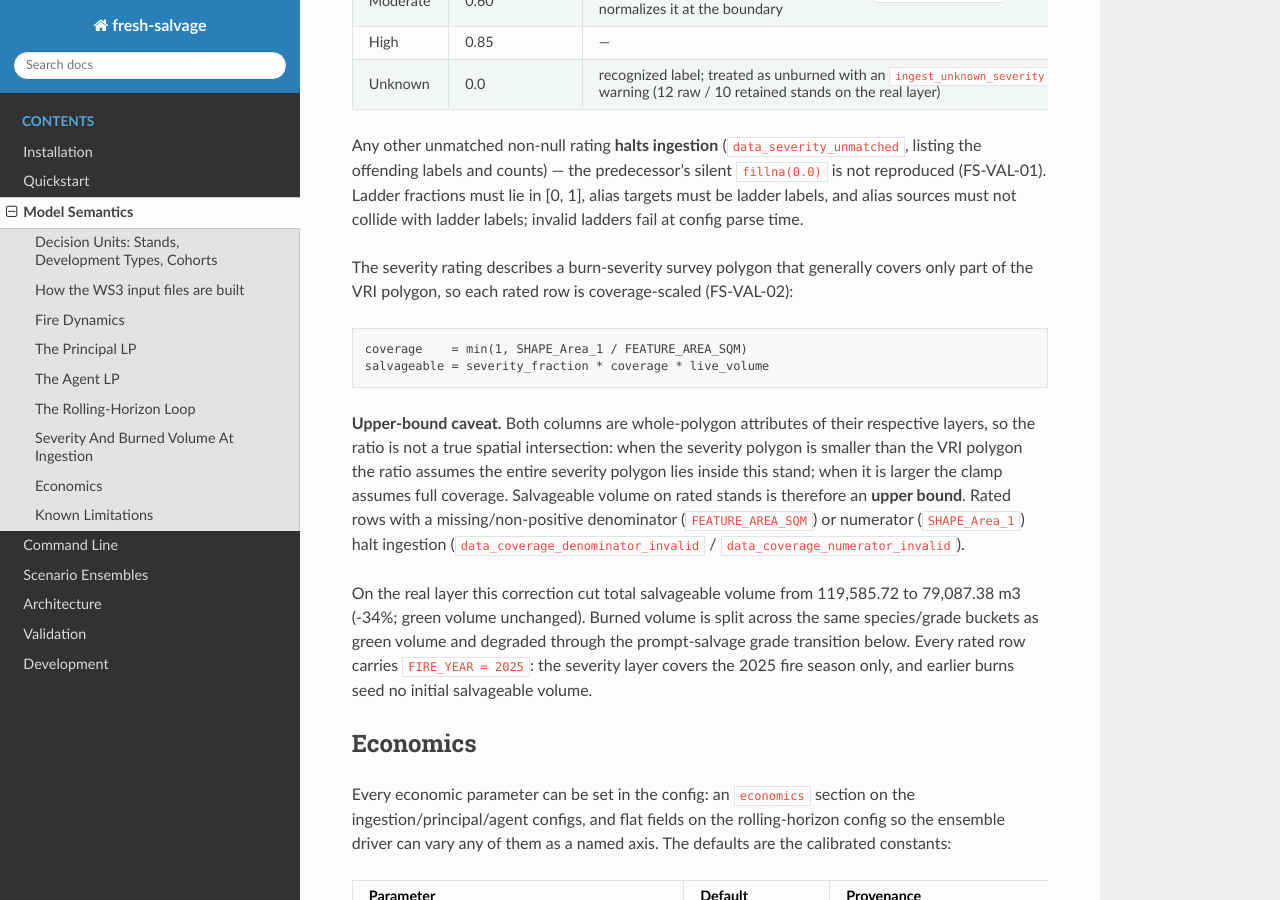
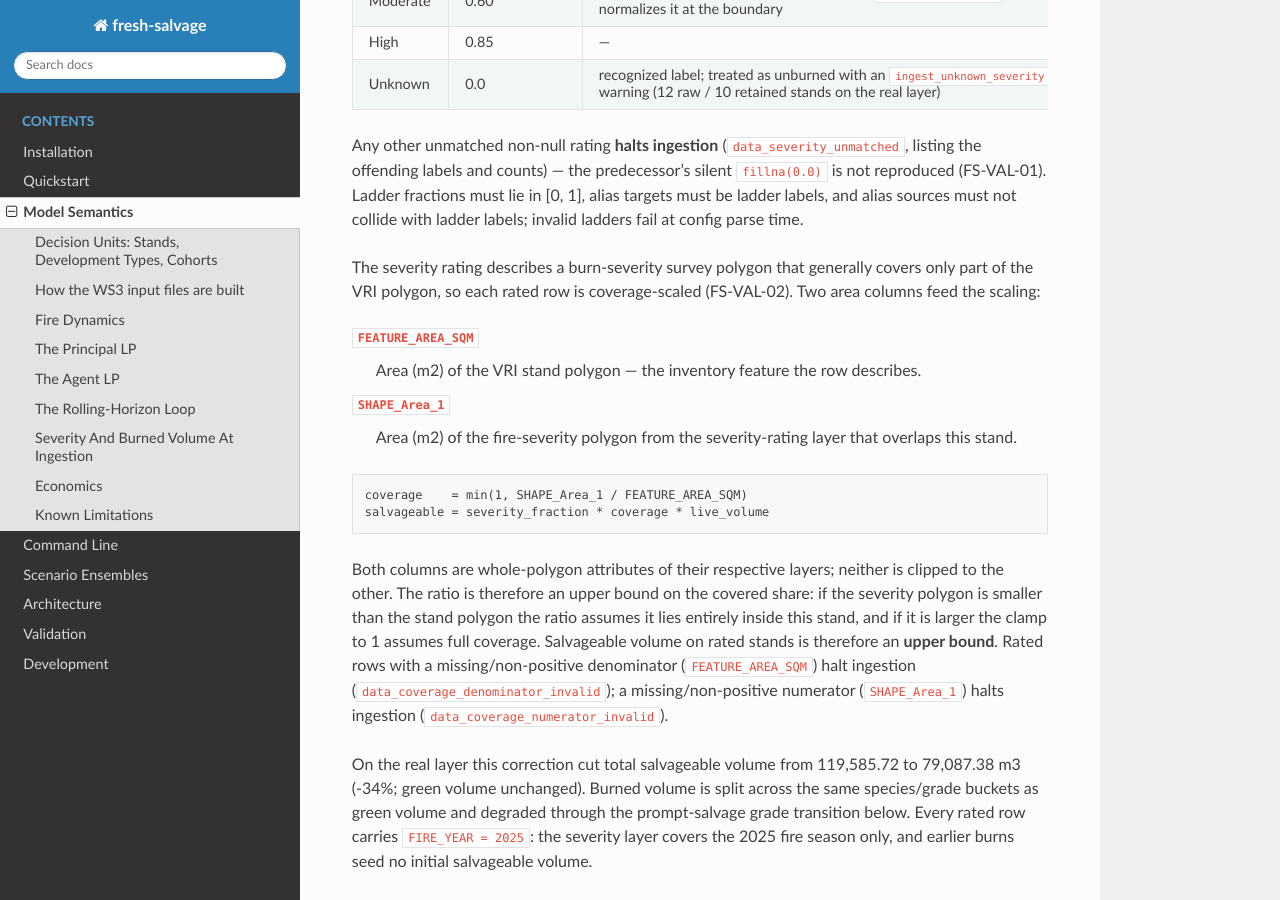
Before and after one commit to UBC-FRESH/fresh-salvage, a Sphinx documentation site: the page built from docs/model_semantics.rst, in a window 1280 px wide and 900 px high, scrolled down 6631 px. Built offline with Sphinx 7.4.7 and the Read the Docs theme 3.1.0, drawn with Linux system fonts in a browser that asks for light colours.

Commit message:
Docs: explain coverage-quotient columns at first use (model semantics)

```diff
--- a/docs/model_semantics.rst
+++ b/docs/model_semantics.rst
@@ -380,21 +380,30 @@ parse time.
 
 The severity rating describes a burn-severity survey polygon that generally
 covers only part of the VRI polygon, so each rated row is coverage-scaled
-(FS-VAL-02):
+(FS-VAL-02). Two area columns feed the scaling:
+
+``FEATURE_AREA_SQM``
+   Area (m2) of the VRI stand polygon — the inventory feature the row
+   describes.
+
+``SHAPE_Area_1``
+   Area (m2) of the fire-severity polygon from the severity-rating layer
+   that overlaps this stand.
 
 .. code-block:: text
 
    coverage    = min(1, SHAPE_Area_1 / FEATURE_AREA_SQM)
    salvageable = severity_fraction * coverage * live_volume
 
-**Upper-bound caveat.** Both columns are whole-polygon attributes of their
-respective layers, so the ratio is not a true spatial intersection: when the
-severity polygon is smaller than the VRI polygon the ratio assumes the
-entire severity polygon lies inside this stand; when it is larger the clamp
-assumes full coverage. Salvageable volume on rated stands is therefore an
-**upper bound**. Rated rows with a missing/non-positive denominator
-(``FEATURE_AREA_SQM``) or numerator (``SHAPE_Area_1``) halt ingestion
-(``data_coverage_denominator_invalid`` / ``data_coverage_numerator_invalid``).
+Both columns are whole-polygon attributes of their respective layers;
+neither is clipped to the other. The ratio is therefore an upper bound on
+the covered share: if the severity polygon is smaller than the stand
+polygon the ratio assumes it lies entirely inside this stand, and if it is
+larger the clamp to 1 assumes full coverage. Salvageable volume on rated
+stands is therefore an **upper bound**. Rated rows with a
+missing/non-positive denominator (``FEATURE_AREA_SQM``) halt ingestion
+(``data_coverage_denominator_invalid``); a missing/non-positive numerator
+(``SHAPE_Area_1``) halts ingestion (``data_coverage_numerator_invalid``).
 
 On the real layer this correction cut total salvageable volume from
 119,585.72 to 79,087.38 m3 (-34%; green volume unchanged). Burned volume is
```
